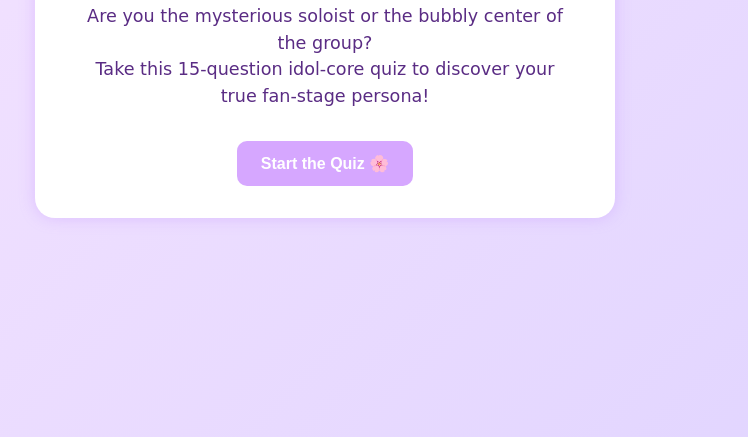
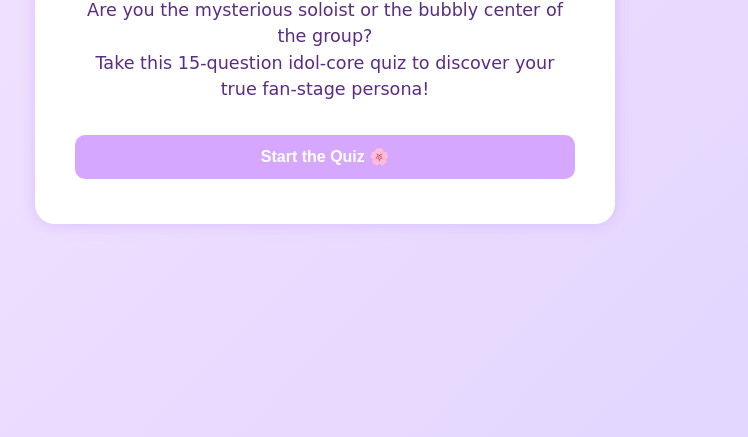
Before and after one commit to appydraws/idol-type, a plain HTML site: page index.html in a window 1280 px wide. Shown: the part 363-800 px from the top of the page, without its empty margins (315-1063 px from the left). Drawn offline with Linux system fonts and the light colour scheme.

Commit message:
Update styles.css

```diff
--- a/styles.css
+++ b/styles.css
@@ -31,6 +31,9 @@ p {
 }
 
 button {
+  display: block;
+  width: 100%;
+  margin: 0.8rem 0;
   padding: 0.8rem 1.5rem;
   font-size: 1rem;
   background-color: #d6a7ff;
```
